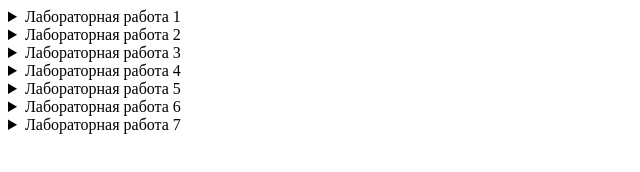
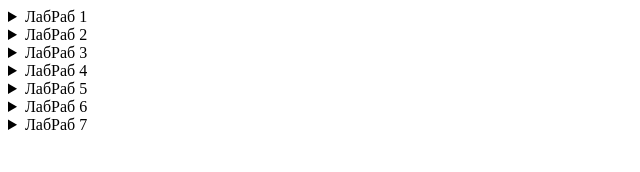
Before and after one commit to SSsailosSS/SSsailosSS.github.io, a plain HTML site: page index.html in a window 1280 px wide. Shown: the whole page, without its empty margins (0-640 px from the left). Drawn offline with Linux system fonts and the light colour scheme.

Commit message:
Update index.html

```diff
--- a/index.html
+++ b/index.html
@@ -2,54 +2,54 @@
 <html lang="ru">
   <head>
   <meta charset="utf-8">
-  <title>Акулов Александр Александрович 11ПИфм</title>
+  <title>Чикмарев Сергей Юрьевич 11ПИфм</title>
 </head>
 <body>
 <details>
- <summary>Лабораторная работа 1</summary>
-  <p><a href="Лабораторная работа 1/lab1.html">Основные элементы языка HTML</a></p>
-  <p><a href="Лабораторная работа 1/lab2.html">Внутренняя навигация</a></p>
-  <p><a href="Лабораторная работа 1/lab3.html">Гиперссылки</a></p>
-  <p><a href="Лабораторная работа 1/lab4.html">Изображения</a></p>
-  <p><a href="Лабораторная работа 1/lab5.html">Карты-изображения</a></p>
+ <summary>ЛабРаб 1</summary>
+  <p><a href="ЛабРаб 1/lab1.html">Основные элементы языка HTML</a></p>
+  <p><a href="ЛабРаб 1/lab2.html">Внутренняя навигация</a></p>
+  <p><a href="ЛабРаб 1/lab3.html">Гиперссылки</a></p>
+  <p><a href="ЛабРаб 1/lab4.html">Изображения</a></p>
+  <p><a href="ЛабРаб 1/lab5.html">Карты-изображения</a></p>
 </details>
 <details>
- <summary>Лабораторная работа 2</summary>
-  <p><a href="Лабораторная работа 2/lab1.html">Списки</a></p>
-  <p><a href="Лабораторная работа 2/lab2.html">Таблицы</a></p>
-  <p><a href="Лабораторная работа 2/lab3.html">Фреймы</a></p>
-  <p><a href="Лабораторная работа 2/lab4.html">Страница с фреймами</a></p>
-  <p><a href="Лабораторная работа 2/lab5.html">Форма</a></p>
+ <summary>ЛабРаб 2</summary>
+  <p><a href="ЛабРаб 2/lab1.html">Списки</a></p>
+  <p><a href="ЛабРаб 2/lab2.html">Таблицы</a></p>
+  <p><a href="ЛабРаб 2/lab3.html">Фреймы</a></p>
+  <p><a href="ЛабРаб 2/lab4.html">Страница с фреймами</a></p>
+  <p><a href="ЛабРаб 2/lab5.html">Форма</a></p>
 </details>
 <details>
- <summary>Лабораторная работа 3</summary>
-  <p><a href="Лабораторная работа 3/lab1.html">Стили</a></p>
-  <p><a href="Лабораторная работа 3/lab2.html">Cозданный стиль</a></p>
-  <p><a href="Лабораторная работа 3/lab3.html">CSS Reset</a></p>
-  <p><a href="Лабораторная работа 3/lab4.html">Normalize</a></p>
-  <p><a href="Лабораторная работа 3/lab5.html">Печать главной страницы</a></p>
+ <summary>ЛабРаб 3</summary>
+  <p><a href="ЛабРаб 3/lab1.html">Стили</a></p>
+  <p><a href="ЛабРаб 3/lab2.html">Cозданный стиль</a></p>
+  <p><a href="ЛабРаб 3/lab3.html">CSS Reset</a></p>
+  <p><a href="ЛабРаб 3/lab4.html">Normalize</a></p>
+  <p><a href="ЛабРаб 3/lab5.html">Печать главной страницы</a></p>
 </details>
 <details>
- <summary>Лабораторная работа 4</summary>
-  <p><a href="Лабораторная работа 4/lab1.html">Оформление вертикального меню</a></p>
-  <p><a href="Лабораторная работа 4/lab2.html">CSS Спрайт</a></p>
-  <p><a href="Лабораторная работа 4/lab3.html">Awesome меню</a></p>
+ <summary>ЛабРаб 4</summary>
+  <p><a href="ЛабРаб 4/lab1.html">Оформление вертикального меню</a></p>
+  <p><a href="ЛабРаб 4/lab2.html">CSS Спрайт</a></p>
+  <p><a href="ЛабРаб 4/lab3.html">Awesome меню</a></p>
 </details>
 <details>
-  <summary>Лабораторная работа 5</summary>
-   <p><a href="Лабораторная работа 5/lab1.html">Использование float при построении горизонтального меню</a></p>
-   <p><a href="Лабораторная работа 5/lab2.html">Использование float при построении колонок</a></p>
-   <p><a href="Лабораторная работа 5/lab3.html">Использование inline-block при построении колонок</a></p>
-   <p><a href="Лабораторная работа 5/lab4.html">Использование flex при построении колонок</a></p>
+  <summary>ЛабРаб 5</summary>
+   <p><a href="ЛабРаб 5/lab1.html">Использование float при построении горизонтального меню</a></p>
+   <p><a href="ЛабРаб 5/lab2.html">Использование float при построении колонок</a></p>
+   <p><a href="ЛабРаб 5/lab3.html">Использование inline-block при построении колонок</a></p>
+   <p><a href="ЛабРаб 5/lab4.html">Использование flex при построении колонок</a></p>
  </details>
  <details>
-  <summary>Лабораторная работа 6</summary>
-   <p><a href="Лабораторная работа 6/lab1.html">Главная страница</a></p>
-   <p><a href="Лабораторная работа 6/lab2.html">footer</a></p>
+  <summary>ЛабРаб 6</summary>
+   <p><a href="ЛабРаб 6/lab1.html">Главная страница</a></p>
+   <p><a href="ЛабРаб 6/lab2.html">footer</a></p>
  </details>
  <details>
-  <summary>Лабораторная работа 7</summary>
-   <p><a href="Лабораторная работа 7/lab1.html">Работа с фреймворком Bootstrap</a></p>
+  <summary>ЛабРаб 7</summary>
+   <p><a href="ЛабРаб 7/lab1.html">Работа с фреймворком Bootstrap</a></p>
  </details>
 </body>
 </html>
```
